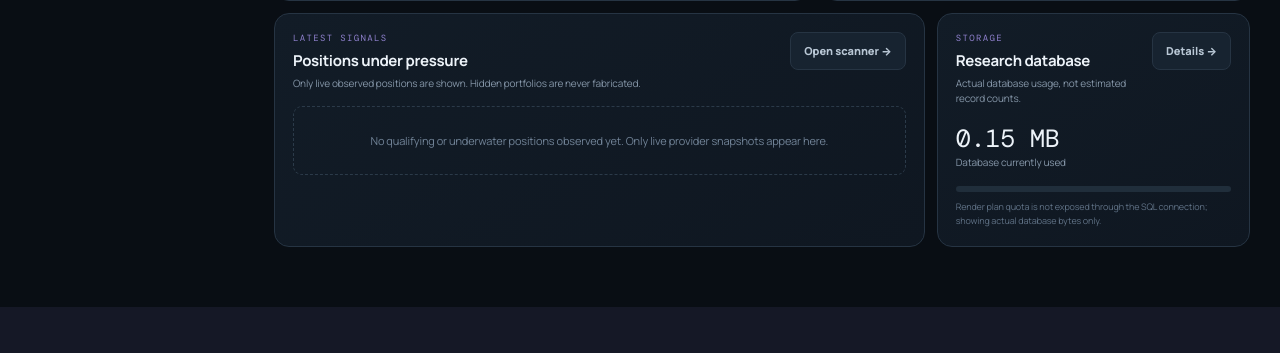
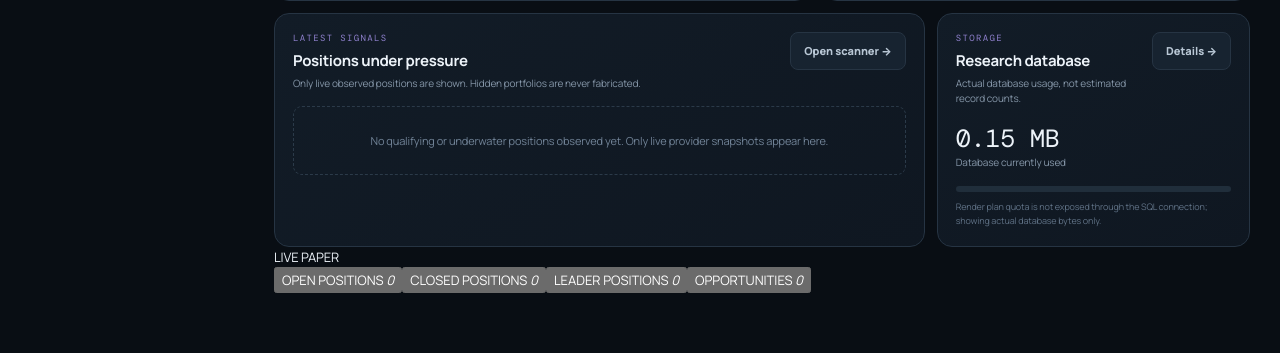
Before and after one commit to yashbajpaiknpindia-spec/laes-data-proof, a FastAPI app: page / in a window 1280 px wide. Shown: the part 971-1324 px from the top of the page. Before the commit the page ends 1278 px from the top, so only its background shows below. Run offline with FastAPI, Linux system fonts and the light colour scheme; data comes from the database, SQL or seed files in the repository; data that the repository does not hold is empty; some libraries are stand-ins or nearby versions.

Commit message:
Separate live and closed paper tables and add live top strip

```diff
--- a/templates/index.html
+++ b/templates/index.html
@@ -106,6 +106,7 @@
       <div id="opportunityList" class="opportunity-list"><div class="empty-state">The scanner needs observed public positions before it can calculate adverse excursions.</div></div>
     </section>
 
+    <div class="top-live-strip"><div class="top-live-title">LIVE PAPER</div><button class="top-live-btn active" data-paper-tab="open">OPEN POSITIONS <em id="topOpenCount">0</em></button><button class="top-live-btn" data-paper-tab="closed">CLOSED POSITIONS <em id="topClosedCount">0</em></button><button class="top-live-btn" data-goto="positions">LEADER POSITIONS <em id="topLeaderCount">0</em></button><button class="top-live-btn" data-goto="opportunities">OPPORTUNITIES <em id="topOppCount">0</em></button></div>
     <section class="page" id="page-paper">
       <div class="page-intro"><div><div class="section-kicker">SIMULATED EXECUTION · NO REAL ORDERS</div><h2>Paper trading desk</h2><p>Unconstrained research ledger plus a separate capital-constrained shadow replay. No exchange orders are placed.</p></div><span class="paper-state">● PAPER ENGINE ACTIVE</span></div>
       <div class="paper-metrics">
@@ -150,7 +151,7 @@
         </article>
       </div>
       <article class="panel trades-panel"><div class="panel-heading"><div><div class="section-kicker">SIMULATED ORDERS</div><h3>Paper trade ledger</h3><p>Open and completed simulated positions.</p></div><button class="btn btn-subtle" id="reloadPaper">Refresh ledger</button></div>
-        <div class="table-scroll"><table><thead><tr><th>STATUS / QUALITY</th><th>LEADER / POSITION</th><th>SYMBOL</th><th>SIDE</th><th>ENTRY / MARK</th><th>NOTIONAL</th><th>MARGIN</th><th>NET PNL / MFE / MAE</th><th>STOP / TARGET</th><th>OPENED</th><th>DETAILS</th></tr></thead><tbody id="paperTrades"><tr><td colspan="11" class="empty-cell">No paper trades have qualified yet. No placeholder trades are generated.</td></tr></tbody></table></div>
+        <div class="paper-tab-buttons"><button class="btn btn-primary paper-table-tab active" data-paper-tab="open">Open positions <span id="paperOpenTableCount">0</span></button><button class="btn btn-subtle paper-table-tab" data-paper-tab="closed">Closed positions <span id="paperClosedTableCount">0</span></button></div><div id="paperOpenTable" class="table-scroll"><table><thead><tr><th>STATUS</th><th>LEADER / POSITION</th><th>SYMBOL</th><th>SIDE</th><th>ENTRY / LIVE MARK</th><th>NET PNL / MFE / MAE</th><th>HOLD</th><th>LEADER CHECK</th><th>QUALITY</th><th>DETAILS</th></tr></thead><tbody id="paperOpenTrades"><tr><td colspan="10" class="empty-cell">No open paper positions.</td></tr></tbody></table></div><div id="paperClosedTable" class="table-scroll" style="display:none"><table><thead><tr><th>STATUS</th><th>LEADER / POSITION</th><th>SYMBOL</th><th>SIDE</th><th>ENTRY → EXIT</th><th>NET PNL / MFE / MAE</th><th>HOLD</th><th>EXIT TRIGGER</th><th>AFTER-EXIT RECOVERY</th><th>DETAILS</th></tr></thead><tbody id="paperClosedTrades"><tr><td colspan="10" class="empty-cell">No closed paper positions.</td></tr></tbody></table></div>
       </article>
       <article class="panel" style="margin-top:16px"><div class="panel-heading"><div><div class="section-kicker">CORRELATED FUTURES EXPOSURE</div><h3>Same-symbol loss concentration</h3><p>Leaders holding the same coin and direction can lose together. These estimates expose shared risk without suppressing research signals.</p></div></div><div id="paperRiskClusters"><div class="empty-state">Waiting for portfolio exposure analysis…</div></div></article>
       <article class="panel" style="margin-top:16px"><div class="panel-heading"><div><div class="section-kicker">CAPITAL-CONSTRAINED SHADOW REPLAY</div><h3>What a limited portfolio would have selected</h3><p>Replays the recorded research entries and exits in time order, using a separate margin cap and a same-coin/same-direction overlap limit. Research trades remain untouched.</p></div><span class="status-tag neutral">COUNTERFACTUAL</span></div><div id="paperShadowPortfolio"><div class="empty-state">Waiting for shadow portfolio calculation…</div></div></article>
@@ -158,7 +159,7 @@
 
     <section class="page" id="page-market">
       <div class="page-intro"><div><div class="section-kicker">BINANCE PUBLIC FUTURES DATA</div><h2>Market & news context</h2><p>Pull the last seven days of candles, mark price, funding, volatility and contemporaneous headlines.</p></div></div>
-      <div class="market-search"><input id="marketSymbol" value="BTCUSDT" placeholder="BTCUSDT"><button class="btn btn-primary" id="loadMarket">Analyze symbol</button></div>
+      <div class="market-search"><input id="marketSymbol" value="BTCUSDT" placeholder="BTCUSDT"><button class="btn btn-primary" id="loadMarket">Analyze symbol</button></div><article class="panel market-universe-panel"><div class="panel-heading"><div><div class="section-kicker">MARKET UNIVERSE</div><h3>Important USDⓈ-M coins</h3><p>Live mark/funding where subscribed; cached liquidity/volatility remains visible during Binance REST rate limits.</p></div><button class="btn btn-subtle" id="reloadMarketUniverse">Refresh universe</button></div><div class="table-scroll"><table><thead><tr><th>SYMBOL</th><th>MARK</th><th>5M</th><th>FUNDING</th><th>24H VOLUME</th><th>LIQUIDITY / STATUS</th></tr></thead><tbody id="marketUniverseTable"><tr><td colspan="6" class="empty-cell">Loading market universe…</td></tr></tbody></table></div></article>
       <div id="marketResult" class="market-result"><div class="empty-state">Choose a symbol to load current public market context.</div></div>
       <article class="panel news-panel"><div class="panel-heading"><div><div class="section-kicker">HEADLINE CONTEXT</div><h3>Related crypto headlines</h3><p>Potential context only. Timing is not proof of causation.</p></div></div><div id="newsList" class="news-list"><div class="empty-state">Loading headlines automatically…</div></div></article>
     </section>
```
